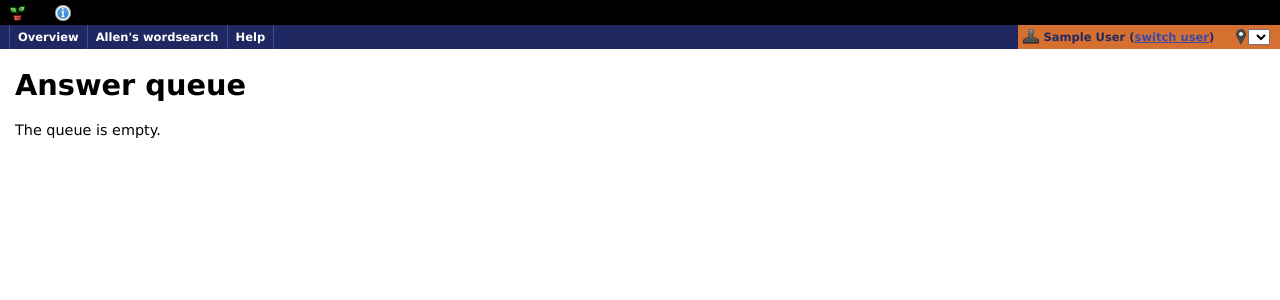
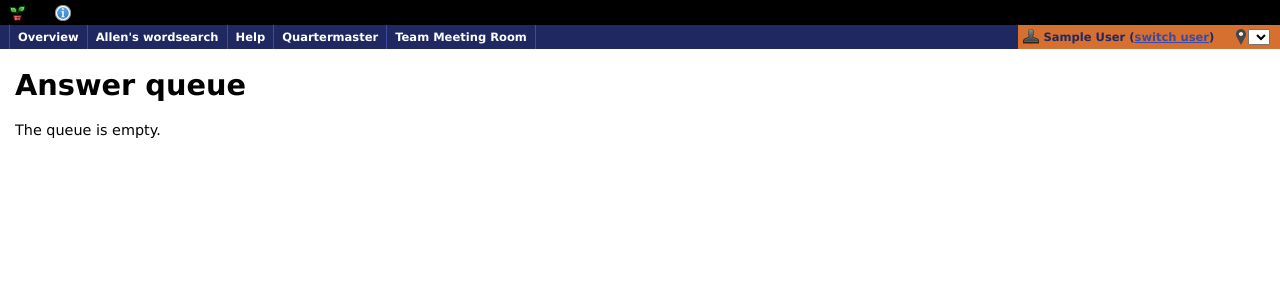
Before and after one commit to rwbarton/metaphysical-solving, a Django app: page /answers/ in a window 1280 px wide. Shown: the top 300 px of the page. Run offline with Django 3.2, Linux system fonts and the light colour scheme; the visitor is signed in with stand-in values (Sample User, id 1); data that the repository does not hold is empty; parts of the project's set-up code (start-up, migrations or seed data) failed here and were passed over; some libraries are stand-ins or nearby versions.

Commit message:
add some nicety links to QM and meeting jitsis

```diff
--- a/templates/puzzles/base_generic.html
+++ b/templates/puzzles/base_generic.html
@@ -32,7 +32,7 @@
     </div>
     <div id="header">
       <ul id="navlist">
-	<li><a target="_top" href="/overview/">Overview</a></li><li><a target="_blank" href="http://www.thewordsword.com/">Allen's wordsearch</a></li><li><a target="_blank" href="/help/">Help</a></li>
+	<li><a target="_top" href="/overview/">Overview</a></li><li><a target="_blank" href="http://www.thewordsword.com/">Allen's wordsearch</a></li><li><a target="_blank" href="/help/">Help</a></li><li><a target="_blank" href="https://meet.metaphysicalplant.com/notapuzzle/quartermaster">Quartermaster</a></li><li><a target="_blank" href="https://meet.metaphysicalplant.com/notapuzzle/teamMeetingRoom">Team Meeting Room</a></li>
       </ul>
     <div id="rightheader">
       <div id="userinfo">{{ user.first_name }} {{ user.last_name }} (<a target="_top" href="{% url 'puzzles.views.logout_user' %}">switch user</a>)</div>
```
